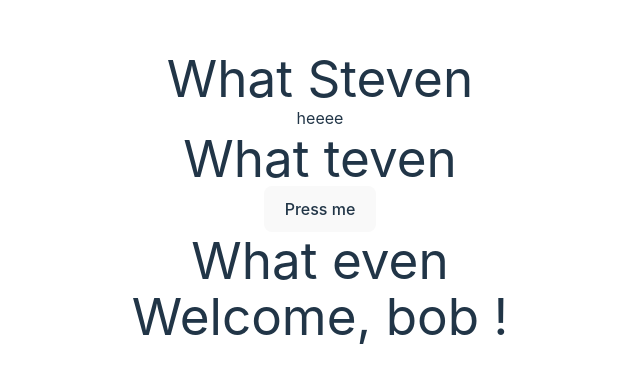
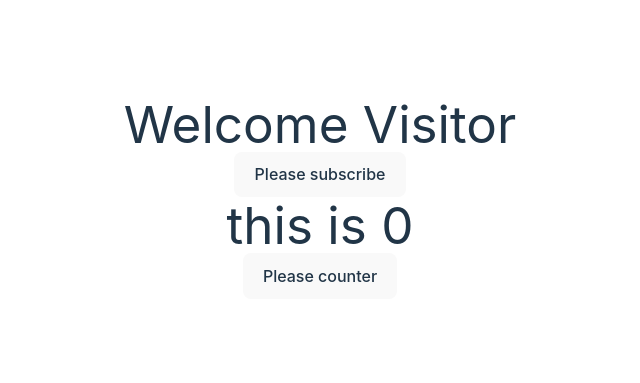
Before and after one commit to Pakman450/learning_react, a React (Vite) app in the folder my-project/: page / in a window 1280 px wide. Shown: the part 203-586 px from the top of the page, without its empty margins (320-960 px from the left). Built offline with nearby package versions, Linux system fonts and the light colour scheme.

Commit message:
feat: learning about states

```diff
--- a/my-project/src/App.jsx
+++ b/my-project/src/App.jsx
@@ -5,6 +5,7 @@
 import Greet from './components/Greet'
 import Welcome from './components/Welcome'
 import Hello from './components/Hello'
+import Message from './components/Message'
 
 function App() {
   const [count, setCount] = useState(0)
@@ -12,9 +13,9 @@
   return (
     <div className="App">
 
+      <Message/>
 
-
-      <Greet name='Steven'>
+      {/* <Greet name='Steven'>
         <p1> heeee </p1>
       </Greet>
 
@@ -26,7 +27,7 @@
 
 
       <Greet name='even'/>
-      <Welcome name='bob'/>
+      <Welcome name='bob'/>  */}
       {/* <Hello/> */}
     </div>
   )
--- /dev/null
+++ b/my-project/src/components/Message.jsx
@@ -0,0 +1,44 @@
+import React, { Component } from "react";
+
+
+
+// 'state is a reserver keyword for react'
+class Message extends Component{
+    constructor(props){
+        super()
+        this.state ={
+            message: "Welcome Visitor",
+            message2: 'WELCOME HEHE',
+            counter: 0
+        }
+    }
+
+    changeMessage(){
+        this.setState({
+            message: 'Thank you for subscribing'
+        })
+    }
+
+
+    //this works because you aren't mutating the counter. you are just getting the previous value and reassigning the counter
+    // value.
+    changeCounter(){
+        this.setState({
+            counter: this.state.counter + 1
+        })
+    }
+    render(){
+        return(
+            <div>
+                <h1> {this.state.message}</h1>
+                <button onClick={() => {this.changeMessage()}}>Please subscribe</button>
+                <h1> this is {this.state.counter}</h1>
+                <button onClick={() => {this.changeCounter()}}>Please counter</button>
+
+            </div>
+
+        )
+    }
+
+}
+export default Message
```
